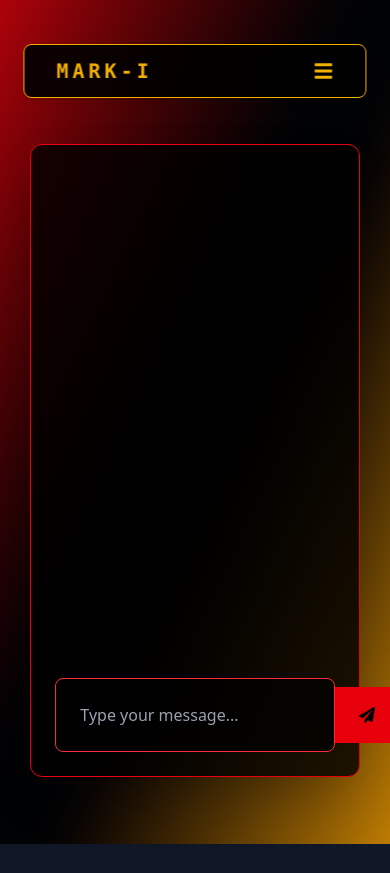
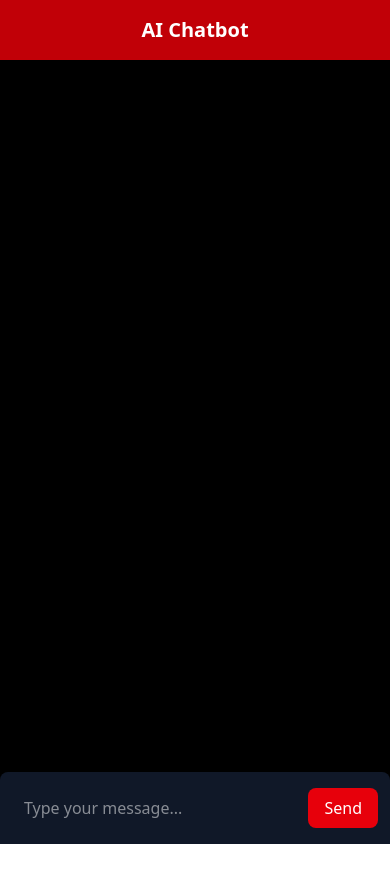
Before and after one commit to ritikace12/AI-B, a React (Vite) app in the folder frontend/: page /chatbot in a window 390 px wide. After the commit the page ends 844 px from the top, so only its background shows below. Built offline with nearby package versions, Linux system fonts and the light colour scheme; sample sign-in values are in the browser's storage.

Commit message:
Added all frontend files with responsiveness improvements

```diff
--- a/frontend/src/pages/ChatBot.jsx
+++ b/frontend/src/pages/ChatBot.jsx
@@ -1,119 +1,70 @@
 import { useState } from "react";
-import { FaPaperPlane, FaCopy } from "react-icons/fa";
-import axios from "axios";
 import { motion } from "framer-motion";
-import ReactMarkdown from "react-markdown";
-import remarkGfm from "remark-gfm";
-import { Prism as SyntaxHighlighter } from "react-syntax-highlighter";
-import { dark } from "react-syntax-highlighter/dist/esm/styles/prism";
-import Navbar from "../components/Navbar";
 
-const ChatBot = ({ setIsLoggedIn }) => {
+const ChatPage = () => {
   const [messages, setMessages] = useState([]);
   const [input, setInput] = useState("");
-  const [loading, setLoading] = useState(false);
 
-  const sendMessage = async () => {
-    if (!input.trim()) return;
+  const handleSendMessage = () => {
+    if (input.trim() === "") return;
 
-    const userMessage = { sender: "user", text: input };
-    setMessages((prev) => [...prev, userMessage]);
+    setMessages([...messages, { text: input, sender: "user" }]);
     setInput("");
-    setLoading(true);
 
-    try {
-      const res = await axios.post("https://mark-i.onrender.com/api/chat/", { message: input });
-      setMessages((prev) => [...prev, { sender: "bot", text: res.data.response }]);
-    } catch (error) {
-      console.error("❌ AI Response Error:", error);
-      alert("AI response failed! Check console for details.");
-    } finally {
-      setLoading(false);
-    }
+    // Simulate bot response (replace this with an actual API call)
+    setTimeout(() => {
+      setMessages((prev) => [
+        ...prev,
+        { text: "Processing your request...", sender: "bot" },
+      ]);
+    }, 1000);
   };
 
   return (
-    <>
-      <Navbar setIsLoggedIn={setIsLoggedIn} />
+    <div className="flex flex-col h-screen bg-black text-white">
+      {/* Header */}
+      <div className="p-4 bg-red-700 text-center font-bold text-xl">
+        AI Chatbot
+      </div>
 
-      {/* Background Overlay */}
-      <div className="fixed inset-0 bg-gradient-to-br from-red-700 via-black to-yellow-600 opacity-90" />
-
-      {/* Chat Container */}
+      {/* Chat Messages Section */}
+      <div className="flex-1 overflow-y-auto p-4 space-y-3">
+        {messages.map((msg, index) => (
           <motion.div
-        className="relative z-10 flex flex-col items-center justify-center min-h-screen text-white py-24 px-4"
-        initial={{ opacity: 0 }}
-        animate={{ opacity: 1 }}
-        transition={{ duration: 1 }}
-      >
-        <div className="w-[92%] md:w-[60%] p-6 bg-black/80 border border-red-600 rounded-xl shadow-2xl flex flex-col h-[75vh] backdrop-blur-lg justify-between mt-12">
-          {/* Chat Messages */}
-          <div className="flex-1 overflow-y-auto p-4 space-y-4 custom-scrollbar">
-            {messages.map((msg, index) => (
-              <div key={index} className={`flex ${msg.sender === "user" ? "justify-end" : "justify-start"}`}>
-                <motion.div
-                  className={`relative max-w-[85%] sm:max-w-[70%] md:max-w-[60%] p-4 rounded-lg text-lg whitespace-pre-wrap shadow-lg transition-all duration-300 border-2 ${
-                    msg.sender === "user"
-                      ? "border-red-500 bg-black text-white"
-                      : "border-yellow-500 bg-black text-white"
-                  }`}
+            key={index}
             initial={{ opacity: 0, y: 10 }}
             animate={{ opacity: 1, y: 0 }}
             transition={{ duration: 0.3 }}
-                >
-                  <ReactMarkdown
-                    remarkPlugins={[remarkGfm]}
-                    components={{
-                      code({ node, inline, className, children, ...props }) {
-                        return !inline ? (
-                          <SyntaxHighlighter style={dark} language="javascript" PreTag="div" {...props}>
-                            {String(children).replace(/\n$/, "")}
-                          </SyntaxHighlighter>
-                        ) : (
-                          <code className="bg-gray-800 text-yellow-400 p-1 rounded" {...props}>
-                            {children}
-                          </code>
-                        );
-                      },
-                    }}
+            className={`max-w-xs px-4 py-2 rounded-lg ${
+              msg.sender === "user"
+                ? "bg-red-600 self-end text-right"
+                : "bg-gray-800 self-start text-left"
+            }`}
           >
             {msg.text}
-                  </ReactMarkdown>
-                  {msg.sender === "bot" && (
-                    <button
-                      className="absolute top-2 right-2 p-1 bg-black/50 rounded-md text-gray-400 hover:text-white"
-                      onClick={() => navigator.clipboard.writeText(msg.text)}
-                    >
-                      <FaCopy />
-                    </button>
-                  )}
           </motion.div>
-              </div>
         ))}
-            {loading && <div className="text-center text-red-500 animate-pulse">Processing...</div>}
       </div>
 
-          {/* Input Section */}
-          <div className="mt-6 flex bg-black/70 border border-red-500 rounded-lg p-2">
+      {/* Chat Input Section */}
+      <div className="p-3 bg-gray-900 flex items-center w-full rounded-t-lg">
         <input
           type="text"
+          placeholder="Type your message..."
+          className="flex-1 p-3 bg-transparent text-white outline-none"
           value={input}
           onChange={(e) => setInput(e.target.value)}
-              className="flex-1 p-4 rounded-l-lg bg-transparent text-white focus:ring-2 focus:ring-red-500 placeholder-gray-400"
-              placeholder="Type your message..."
+          onKeyPress={(e) => e.key === "Enter" && handleSendMessage()}
         />
-            <motion.button
-              onClick={sendMessage}
-              whileHover={{ scale: 1.1 }}
-              className="bg-red-600 px-6 py-3 hover:bg-yellow-500 transition-all text-black ml-2"
+        <button
+          onClick={handleSendMessage}
+          className="px-4 py-2 bg-red-600 text-white rounded-lg hover:bg-yellow-500 transition-all"
         >
-              <FaPaperPlane />
-            </motion.button>
+          Send
+        </button>
       </div>
     </div>
-      </motion.div>
-    </>
   );
 };
 
-export default ChatBot;
+export default ChatPage;
--- a/frontend/src/pages/Constraints.jsx
+++ b/frontend/src/pages/Constraints.jsx
@@ -51,7 +51,7 @@ const ConstraintsPage = () => {
             initial={{ opacity: 0, y: 20 }}
             animate={{ opacity: 1, y: 0 }}
             transition={{ duration: 0.5, delay: index * 0.1 }}
-            className="bg-gray-900 bg-opacity-80 p-6 rounded-lg shadow-lg border border-red-600 hover:shadow-red-600 transition-all transform hover:scale-105"
+            className="bg-black bg-opacity-80 p-6 rounded-lg shadow-lg border border-red-600 hover:shadow-red-600 transition-all transform hover:scale-105"
           >
             <h3 className="text-xl font-bold text-red-600">{constraint.title}</h3>
             <p className="text-gray-300 mt-2">{constraint.description}</p>
@@ -76,7 +76,7 @@ const ConstraintsPage = () => {
             initial={{ opacity: 0, y: 20 }}
             animate={{ opacity: 1, y: 0 }}
             transition={{ duration: 0.5, delay: index * 0.1 }}
-            className="bg-gray-900 bg-opacity-80 p-6 rounded-lg shadow-lg border border-yellow-500 hover:shadow-yellow-500 transition-all transform hover:scale-105"
+            className="bg-black bg-opacity-80 p-6 rounded-lg shadow-lg border border-yellow-500 hover:shadow-yellow-500 transition-all transform hover:scale-105"
           >
             <h3 className="text-xl font-bold text-yellow-400">{feature.title}</h3>
             <p className="text-gray-300 mt-2">{feature.description}</p>
--- a/frontend/src/pages/Features.jsx
+++ b/frontend/src/pages/Features.jsx
@@ -47,7 +47,7 @@ const FeaturesPage = () => {
             initial={{ opacity: 0, y: 20 }}
             animate={{ opacity: 1, y: 0 }}
             transition={{ duration: 0.5, delay: index * 0.1 }}
-            className="bg-gray-900 bg-opacity-80 p-6 rounded-lg shadow-lg border border-yellow-500 hover:shadow-yellow-500 transition-all transform hover:scale-105"
+            className="bg-black bg-opacity-80 p-6 rounded-lg shadow-lg border border-yellow-500 hover:shadow-yellow-500 transition-all transform hover:scale-105"
           >
             <h3 className="text-xl font-bold text-red-400">{feature.title}</h3>
             <p className="text-gray-300 mt-2">{feature.description}</p>
```
Lines whose indentation alone changed are shown as unchanged.
